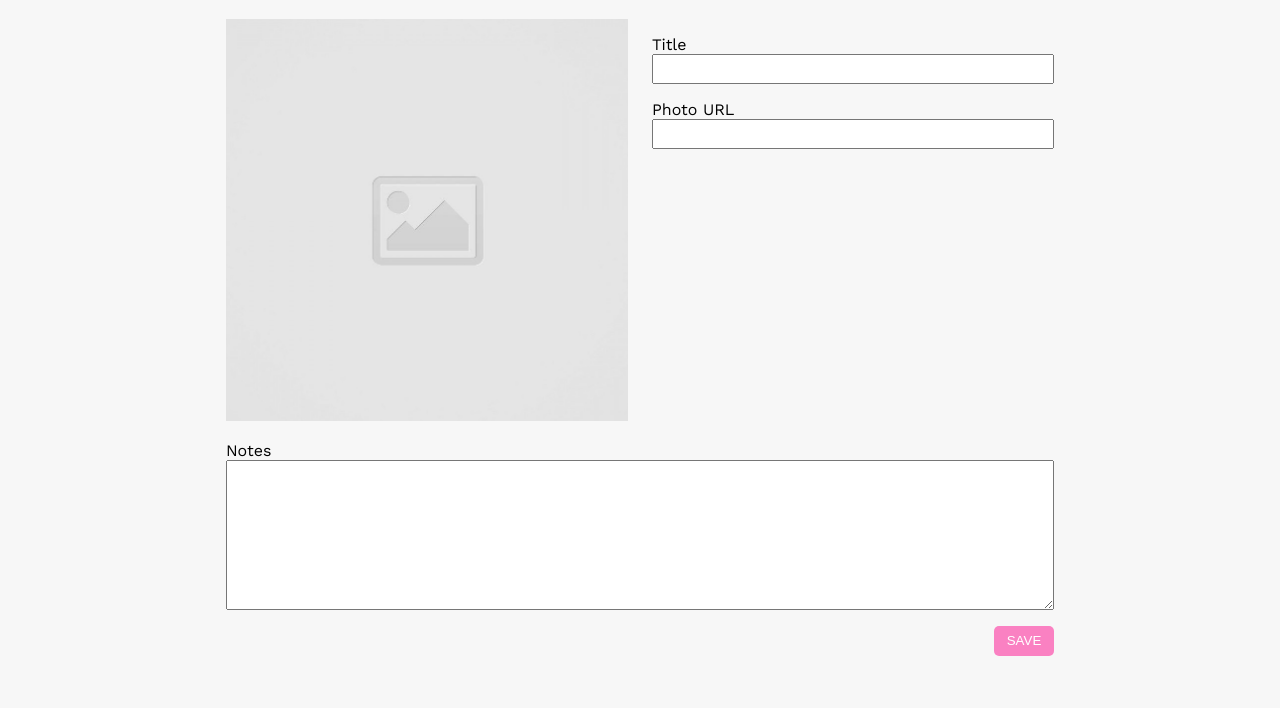
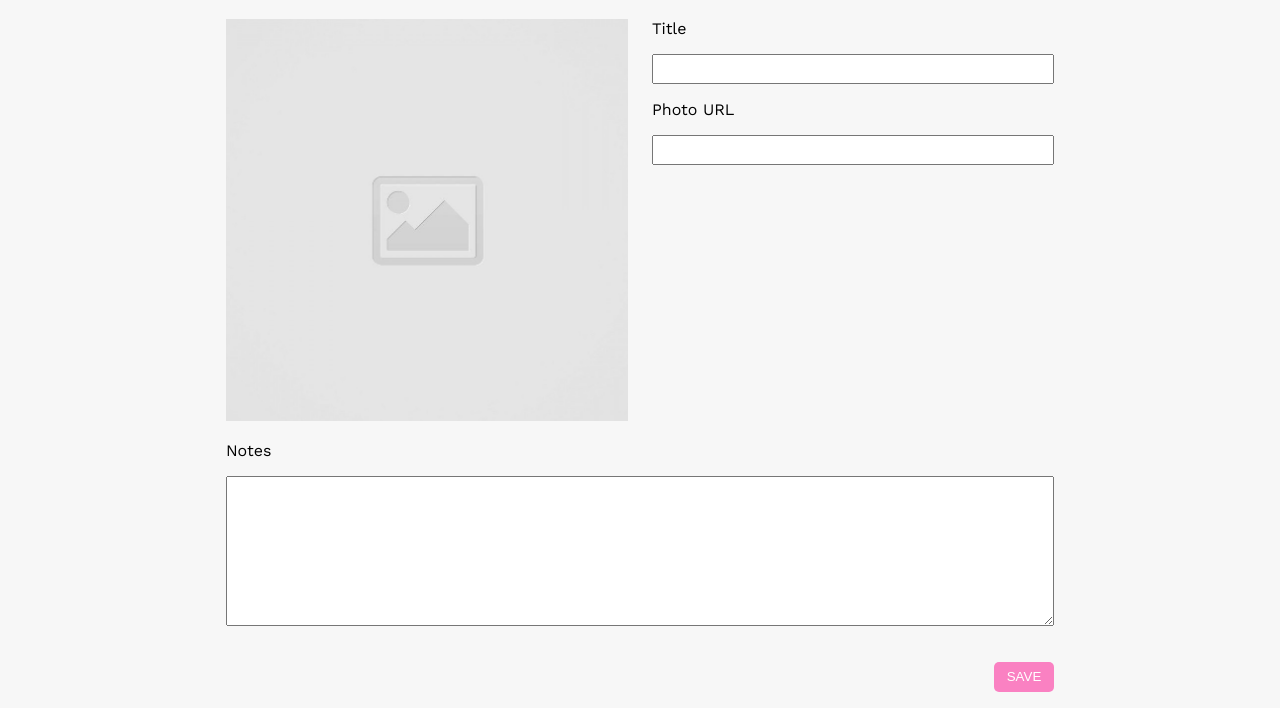
Before and after one commit to MattKweon/code-journal, a website: page index.html in a window 1280 px wide. Shown: the part 130-838 px from the top of the page. Before the commit the page ends 802 px from the top, so only its background shows below. Drawn offline with nearby package versions, Linux system fonts and the light colour scheme.

Commit message:
changes to css: set width property to 100% for input and textarea elements

```diff
--- a/css/layout.css
+++ b/css/layout.css
@@ -37,14 +37,6 @@
   justify-content: flex-end;
 }
 
-.direction-column {
-  flex-direction: column;
-}
-
-label {
-  margin-top: 1rem;
-}
-
 #title,
 #image-url {
   height: 30px;
@@ -62,4 +54,11 @@ textarea {
 
 img {
   width: 100%;
+  margin-bottom: 1rem;
 }
+
+input,
+textarea {
+  width: 100%;
+  margin: 1rem 0;
+}
--- a/index.html
+++ b/index.html
@@ -40,20 +40,16 @@
               <img class="image-placeholder" src="images/placeholder-image-square.jpg" alt="placeholder-image-square">
             </div>
             <div class="column-half">
-              <div class="row direction-column">
               <label for="title">Title</label>
               <input name="title" type="text" id="title" required>
               <label for="url">Photo URL</label>
               <input name="url" type="text" id="image-url" required="required">
             </div>
           </div>
-          </div>
           <div class="row">
             <div class="column-full">
-              <div class="row direction-column">
               <label for="notes">Notes</label>
               <textarea name="notes" id="notes" required></textarea>
-              </div>
             </div>
           </div>
           <div class="row">
```
Lines whose indentation alone changed are shown as unchanged.
